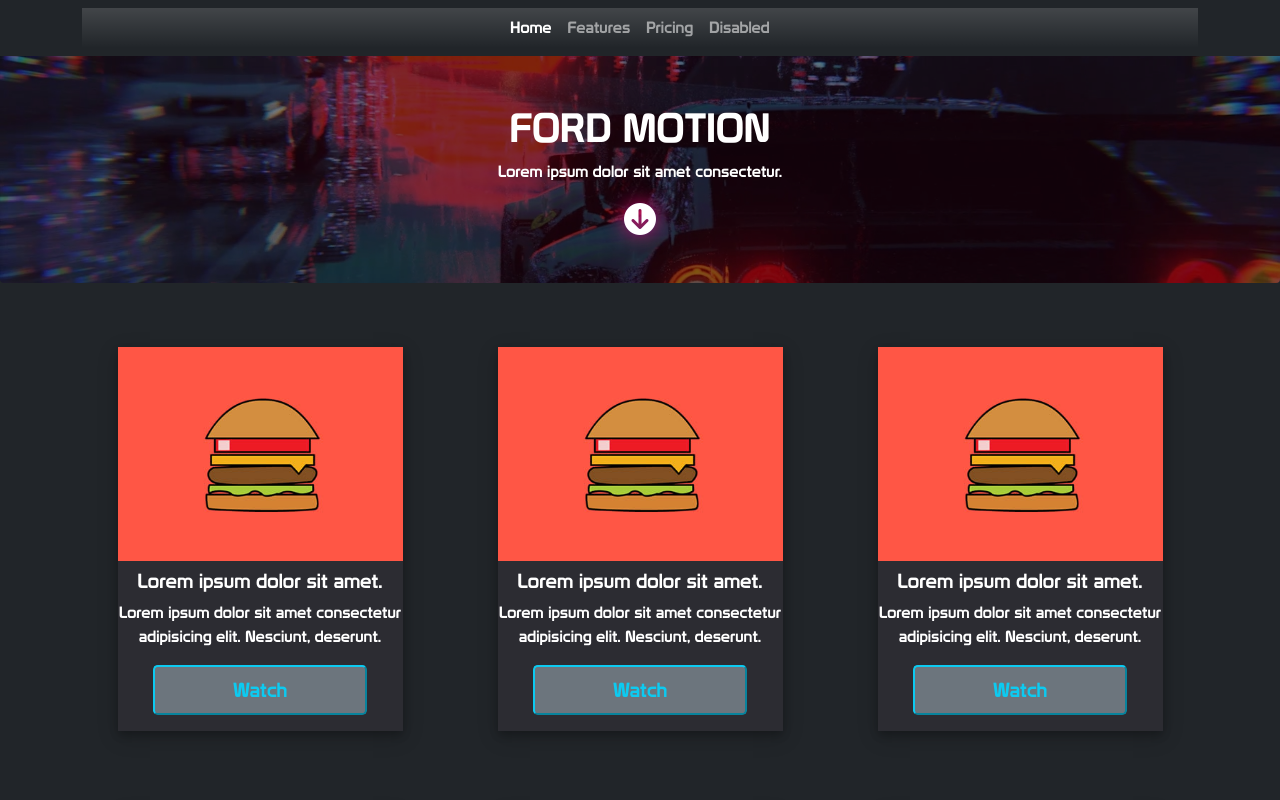
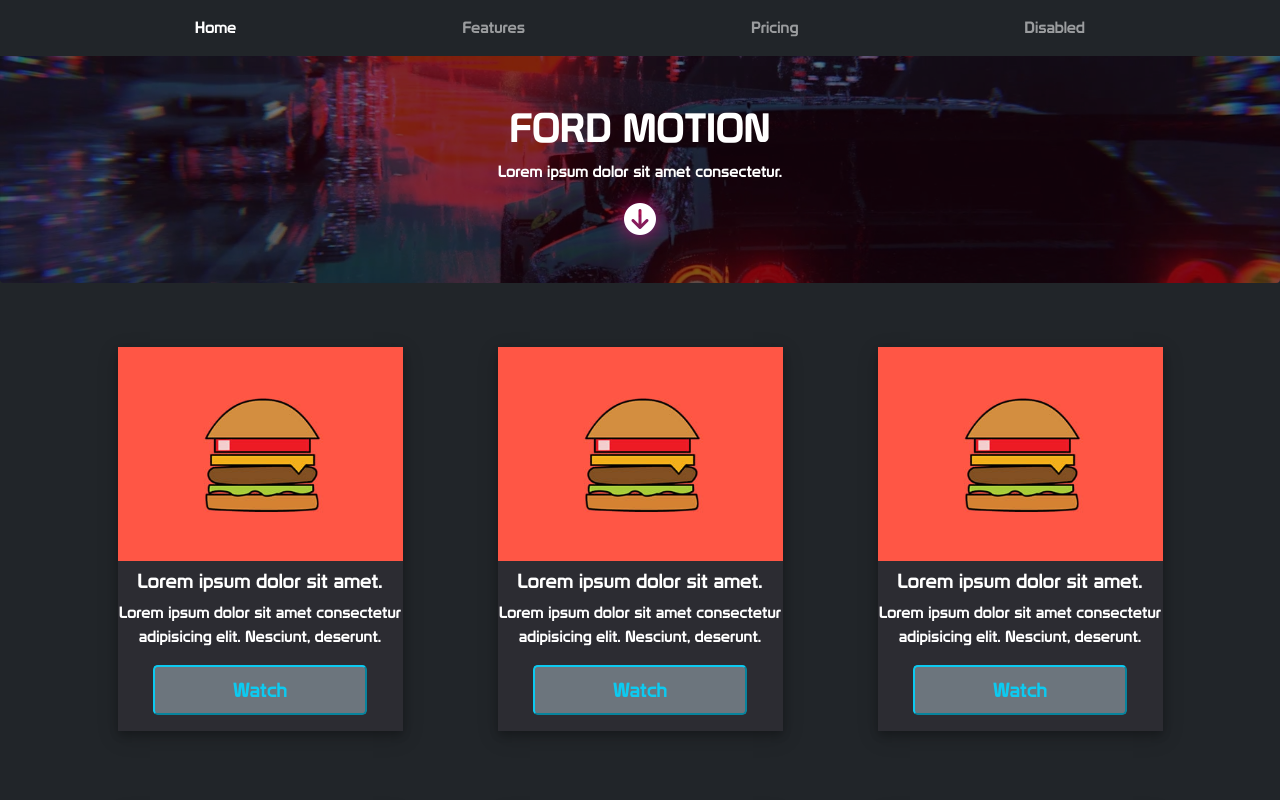
Before and after one commit to xizzana/itvet, a plain HTML site: page index.html in a window 1280 px wide. Shown: the top 800 px of the page. Drawn offline with nearby package versions, Linux system fonts and the light colour scheme.

Commit message:
ul li space around

```diff
--- a/index.html
+++ b/index.html
@@ -32,8 +32,8 @@
                 <span class="navbar-toggler-icon"></span>
             </button>
             <div class="container">
-                <div class="collapse navbar-collapse justify-content-center bg-gradient" id="navbarNavAltMarkup">
-                    <div class="navbar-nav align-items-center">
+                <div class="collapse navbar-collapse justify-content-center" id="navbarNavAltMarkup">
+                    <div class="navbar-nav align-items-center justify-content-around w-100">
                         <a class="nav-link active" aria-current="page" href="#">Home</a>
                         <a class="nav-link" href="#">Features</a>
                         <a class="nav-link" href="#">Pricing</a>
```
